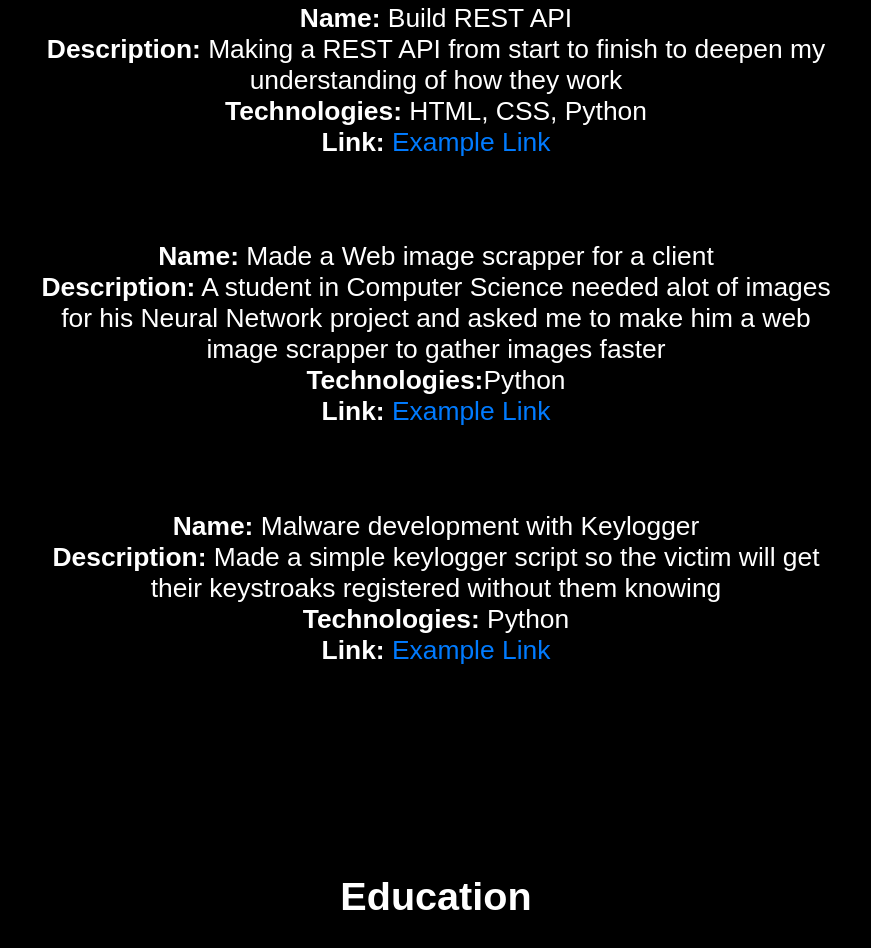
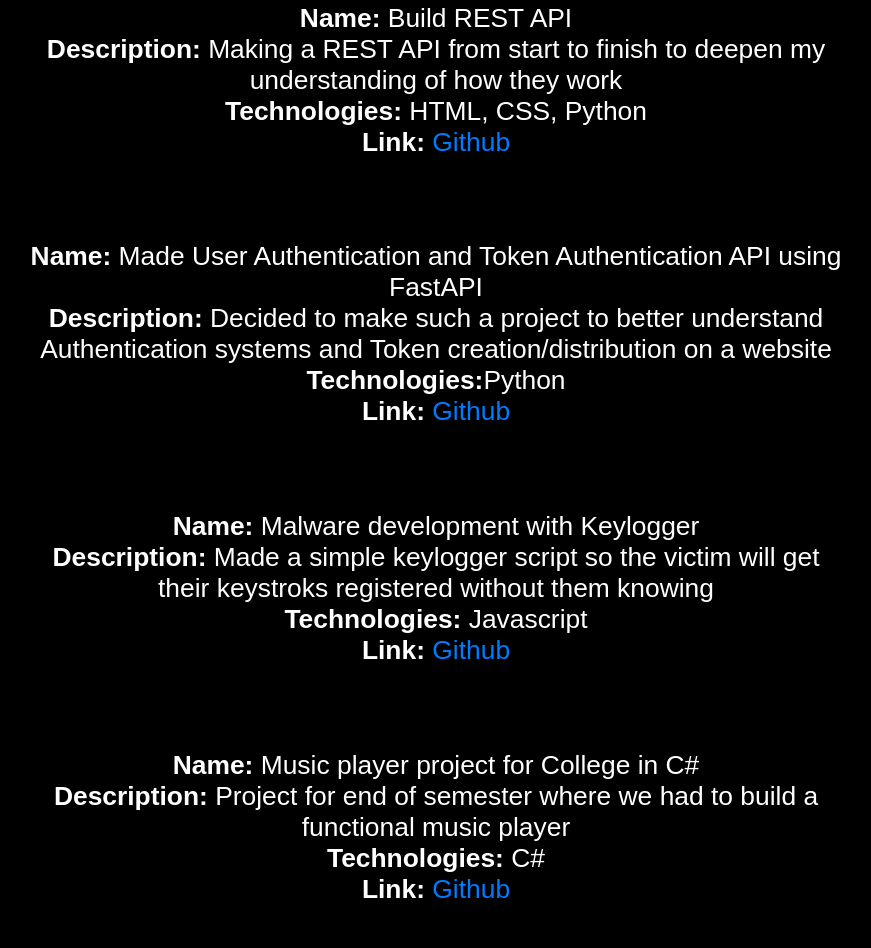
Before and after one commit to Rjibaraoko/Website-resume-project, a plain HTML site: page index.html in a window 1280 px wide. Shown: the part 6007-6955 px from the top of the page, without its empty margins (204-1075 px from the left). Drawn offline with Linux system fonts and the light colour scheme.

Commit message:
final updates before putting online

```diff
--- a/index.html
+++ b/index.html
@@ -80,7 +80,7 @@
                         <strong>Responsibilities:</strong>
                         <ul>
                             <li>Did CTF's to understand the basics of hacking on: TryHackMe,  HackTheBox, RootMe</li>
-                            <li>Achieved certificates: PBBC, CBBH, Burpsuite</li>
+                            <li>Training for certificates: PNPT, PJWT, CBBH and Burpsuite</li>
                             <li>Took 1 year sabbatical from work/school before starting to get into the business world.
                                 Traveled around Europe and Africa.
                             </li>
@@ -126,17 +126,17 @@
                         <strong>Name:</strong> Build REST API<br>
                         <strong>Description:</strong> Making a REST API from start to finish to deepen my understanding of how they work<br>
                         <strong>Technologies:</strong> HTML, CSS, Python<br>
-                        <strong>Link:</strong> <a href="#">Example Link</a>
+                        <strong>Link:</strong> <a href="https://github.com/Rjibaraoko/REST-API-with-FastAPI">Github</a>
 					</p>
                 </ul>
                 <br>
 
                 <ul class="list">
                     <p>
-                        <strong>Name:</strong> Made a Web image scrapper for a client<br>
-                        <strong>Description:</strong> A student in Computer Science needed alot of images for his Neural Network project and asked me to make him a web image scrapper to gather images faster<br>
+                        <strong>Name:</strong> Made User Authentication  and Token Authentication API using FastAPI<br>
+                        <strong>Description:</strong> Decided to make such a project to better understand Authentication systems and Token creation/distribution on a website<br>
                         <strong>Technologies:</strong>Python<br>
-                        <strong>Link:</strong> <a href="#">Example Link</a>
+                        <strong>Link:</strong> <a href="https://github.com/Rjibaraoko/User-Authentication-Token-Authentication">Github</a>
 					</p>
                 </ul>
 
@@ -145,9 +145,31 @@
                 <ul class="list">
                     <p>
                         <strong>Name:</strong> Malware development with Keylogger<br>
-                        <strong>Description:</strong> Made a simple keylogger script so the victim will get their keystroaks registered without them knowing<br>
+                        <strong>Description:</strong> Made a simple keylogger script so the victim will get their keystroks registered without them knowing<br>
+                        <strong>Technologies:</strong> Javascript<br>
+                        <strong>Link:</strong> <a href="https://github.com/Rjibaraoko/User-Authentication-Token-Authentication">Github</a>
+					</p>
+                </ul>
+
+                <br>
+
+                <ul class="list">
+                    <p>
+                        <strong>Name:</strong> Music player project for College in C#<br>
+                        <strong>Description:</strong> Project for end of semester where we had to build a functional music player<br>
+                        <strong>Technologies:</strong> C#<br>
+                        <strong>Link:</strong> <a href="https://github.com/Rjibaraoko/IIP-IbaraOkoRogerJunior-2021/tree/main/SlnProjectMusicPlayer">Github</a>
+					</p>
+                </ul>
+
+                <br>
+
+                <ul class="list">
+                    <p>
+                        <strong>Name:</strong> Caesar encryption/decryption script<br>
+                        <strong>Description:</strong> Wanting to understand the first encryption algorithm decided to understand how it's made in python<br>
                         <strong>Technologies:</strong> Python<br>
-                        <strong>Link:</strong> <a href="#">Example Link</a>
+                        <strong>Link:</strong> <a href="https://github.com/Rjibaraoko/Caesar-encrypt-decrypt-project">Github</a>
 					</p>
                 </ul>
 			</section>
@@ -187,7 +209,7 @@
                         <br>
                         Javascript
                         <br>
-                        Bash Scripting
+                        PHP
                         <br>
                         PuTTy
                         <br>
```
